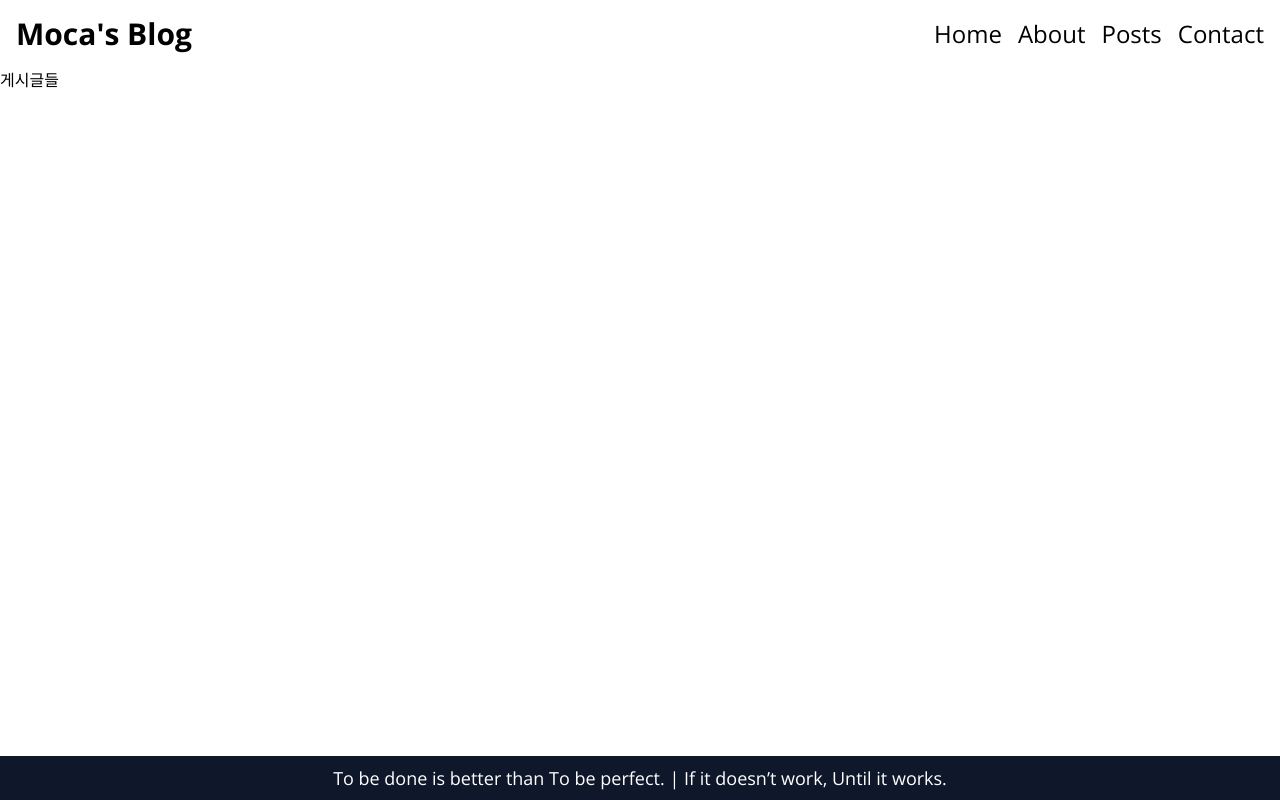
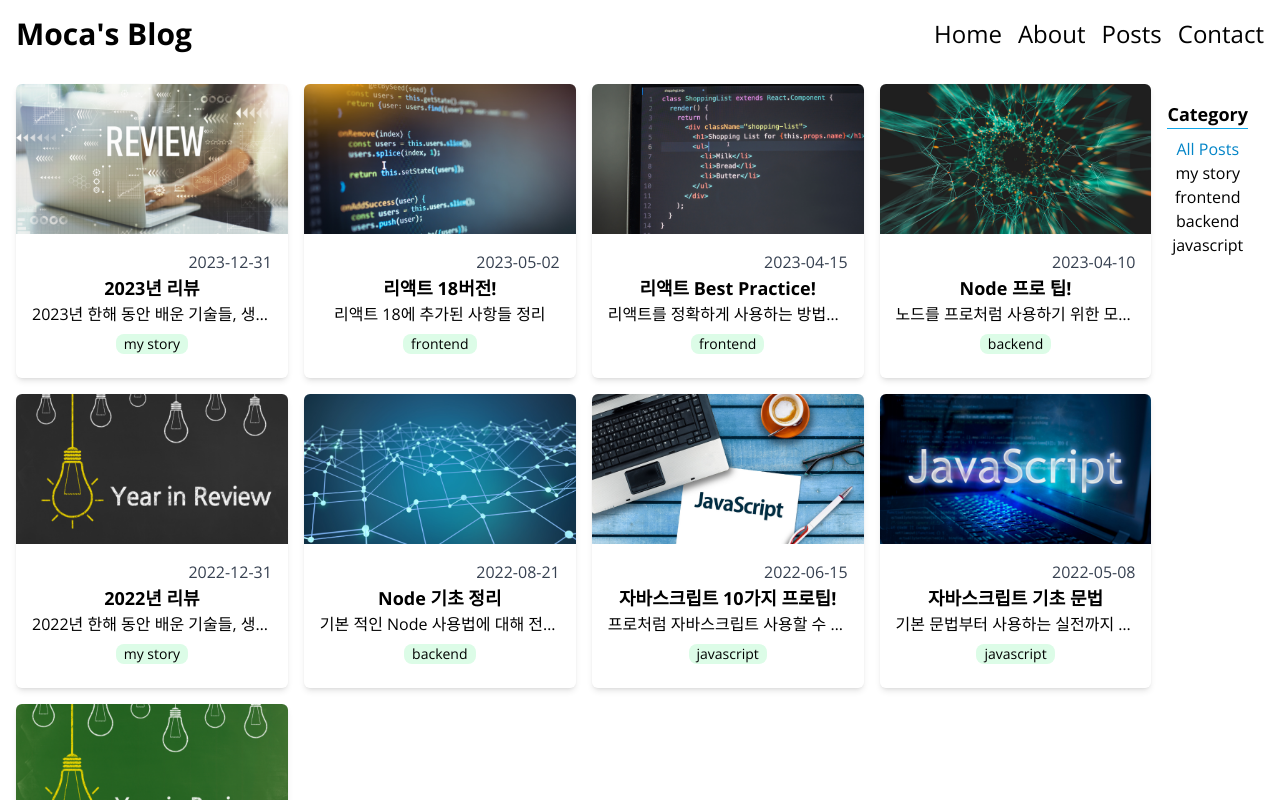
Before and after one commit to softmoca/softmoca, a Next.js app: page /posts in a window 1280 px wide. Built offline with nearby package versions, Linux system fonts and the light colour scheme.

Commit message:
feat : post with catageroy

```diff
--- a/src/app/posts/page.tsx
+++ b/src/app/posts/page.tsx
@@ -1,5 +1,14 @@
-import React from "react";
+import { Metadata } from "next";
+import { getAllPosts } from "../api/posts";
+import FilterablePosts from "@/components/FilterablePosts";
 
-export default function Postspage() {
-  return <div>게시글들</div>;
+export const metadata: Metadata = {
+  title: "All Posts",
+  description: "풀스택 관련 블로그 글",
+};
+
+export default async function PostsPage() {
+  const posts = await getAllPosts();
+  const categories = [...new Set(posts.map((post) => post.category))];
+  return <FilterablePosts posts={posts} categories={categories} />;
 }
--- /dev/null
+++ b/src/components/Categories.tsx
@@ -0,0 +1,27 @@
+type Props = {
+  categories: string[];
+  selected: string;
+  onClick: (category: string) => void;
+};
+export default function Categories({ categories, selected, onClick }: Props) {
+  return (
+    <section className="text-center p-4">
+      <h2 className="text-lg font-bold border-b border-sky-500 mb-2">
+        Category
+      </h2>
+      <ul>
+        {categories.map((category) => (
+          <li
+            className={`cursor-pointer hover:text-sky-500 ${
+              category === selected && "text-sky-600"
+            }`}
+            key={category}
+            onClick={() => onClick(category)}
+          >
+            {category}
+          </li>
+        ))}
+      </ul>
+    </section>
+  );
+}
--- /dev/null
+++ b/src/components/FilterablePosts.tsx
@@ -0,0 +1,32 @@
+"use client";
+
+import { Post } from "@/app/api/posts";
+import { useState } from "react";
+import PostsGrid from "./PostGrid";
+import Categories from "./Categories";
+
+type Props = {
+  posts: Post[];
+  categories: string[];
+};
+const ALL_POSTS = "All Posts";
+
+export default function FilterablePosts({ posts, categories }: Props) {
+  const [selected, setSelected] = useState(ALL_POSTS);
+  const filtered =
+    selected === ALL_POSTS
+      ? posts
+      : posts.filter((post) => post.category === selected);
+
+  return (
+    <section className="flex m-4">
+      <PostsGrid posts={filtered} />
+
+      <Categories
+        categories={[ALL_POSTS, ...categories]}
+        selected={selected}
+        onClick={setSelected}
+      />
+    </section>
+  );
+}
```
